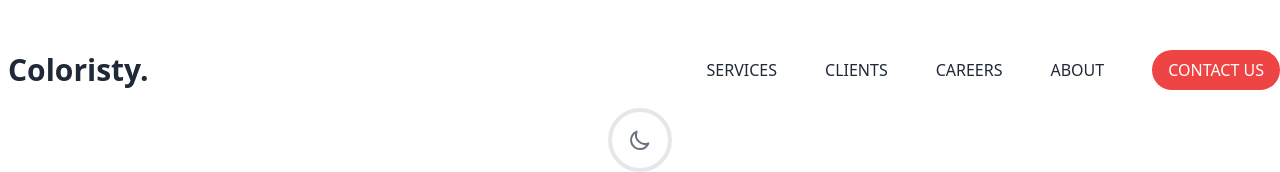
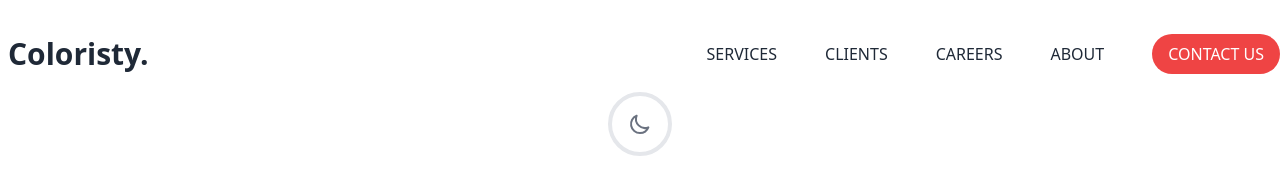
Before and after one commit to GurkiratSidhu/coloristy-landing-page, a React (Create React App) app: page / in a window 1280 px wide. Shown: the top 172 px of the page. Built offline with nearby package versions, Linux system fonts and the light colour scheme.

Commit message:
removed margin-top

```diff
--- a/src/Nav.js
+++ b/src/Nav.js
@@ -3,7 +3,7 @@ import React from "react";
 function Nav() {
 	return (
 		<header className="">
-			<nav className="container flex items-center py-4 mt-4 sm:mt-8 ">
+			<nav className="container flex items-center py-4 pt-8">
 				<div className="p-1">
 					<h1 className="pl-1 text-3xl font-bold text-gray-800 dark:text-white ">
 						Coloristy.
```
